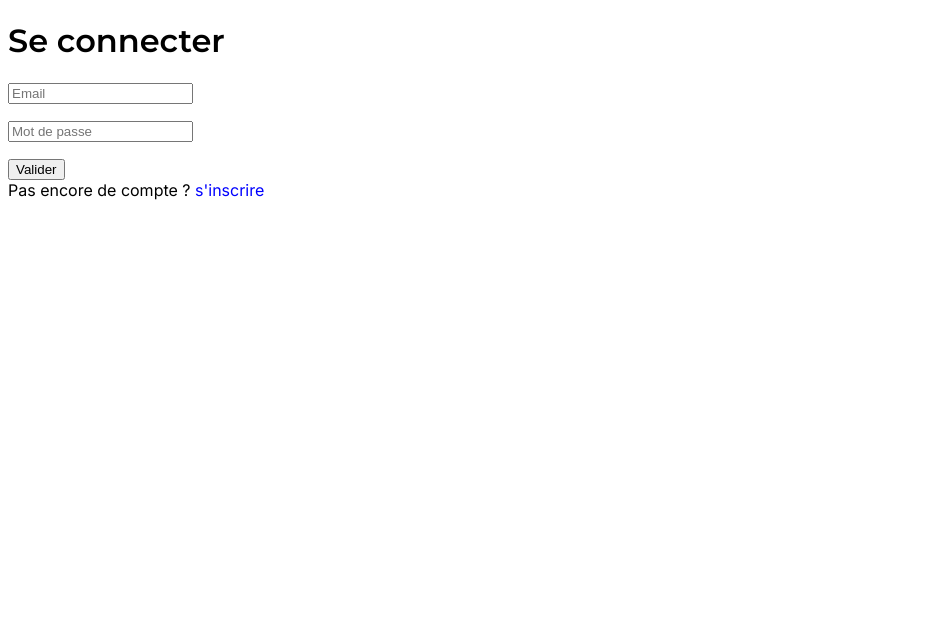
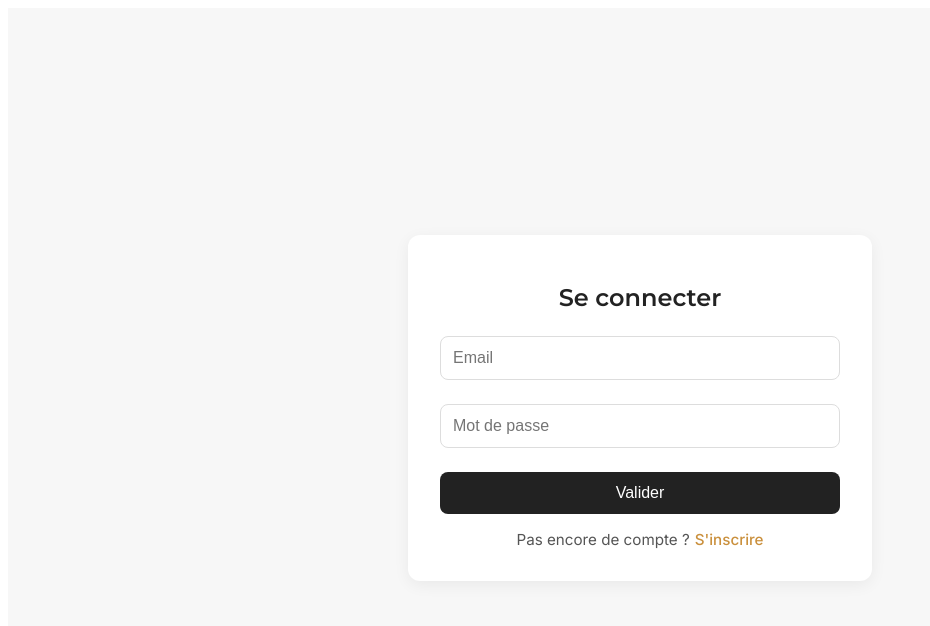
Before and after one commit to OthmaneB-Pro/bookly_front, a React (Vite) app: page / in a window 1280 px wide. Shown: the top 626 px of the page, without its empty margins (0-930 px from the left). Built offline with nearby package versions, Linux system fonts and the light colour scheme.

Commit message:
💄 F01 > Style for LoginPage without refacto

```diff
--- a/src/components/pages/login/LoginPage.tsx
+++ b/src/components/pages/login/LoginPage.tsx
@@ -4,6 +4,7 @@ import { useForm } from "react-hook-form";
 import type { SubmitHandler } from "react-hook-form";
 import { loginSchema, registerSchema } from "./zodSchema";
 import { useNavigate } from "react-router-dom";
+import styled from "styled-components";
 
 type LoginType = {
   email: string;
@@ -40,58 +41,167 @@ export default function LoginPage() {
   };
 
   return (
-    <form onSubmit={isRegister ? registerForm.handleSubmit(onRegisterSubmit) : loginForm.handleSubmit(onLoginSubmit)}>
-      <h1>{isRegister ? "S'inscrire" : "Se connecter"}</h1>
+    <Page>
+      <Form
+        onSubmit={
+          isRegister
+            ? registerForm.handleSubmit(onRegisterSubmit)
+            : loginForm.handleSubmit(onLoginSubmit)
+        }
+      >
+        <Title>{isRegister ? "S'inscrire" : "Se connecter"}</Title>
 
         {isRegister && (
           <>
-          <input
+            <Input
               type="text"
               placeholder="Prénom"
               {...registerForm.register("username")}
             />
-          <p>{registerForm.formState.errors.username?.message}</p>
+            <Error>{registerForm.formState.errors.username?.message}</Error>
           </>
         )}
 
-      <input
+        <Input
           type="email"
           placeholder="Email"
-        {...(isRegister ? registerForm.register("email") : loginForm.register("email"))}
+          {...(isRegister
+            ? registerForm.register("email")
+            : loginForm.register("email"))}
         />
-      <p>{(isRegister ? registerForm.formState.errors.email : loginForm.formState.errors.email)?.message}</p>
+        <Error>
+          {
+            (isRegister
+              ? registerForm.formState.errors.email
+              : loginForm.formState.errors.email
+            )?.message
+          }
+        </Error>
 
-      <input
+        <Input
           type="password"
           placeholder="Mot de passe"
-        {...(isRegister ? registerForm.register("password") : loginForm.register("password"))}
+          {...(isRegister
+            ? registerForm.register("password")
+            : loginForm.register("password"))}
         />
-      <p>{(isRegister ? registerForm.formState.errors.password : loginForm.formState.errors.password)?.message}</p>
+        <Error>
+          {
+            (isRegister
+              ? registerForm.formState.errors.password
+              : loginForm.formState.errors.password
+            )?.message
+          }
+        </Error>
 
         {isRegister && (
           <>
-          <input
+            <Input
               type="password"
               placeholder="Confirmer votre mot de passe"
               {...registerForm.register("confirmPassword")}
             />
-          <p>{registerForm.formState.errors.confirmPassword?.message}</p>
+            <Error>
+              {registerForm.formState.errors.confirmPassword?.message}
+            </Error>
           </>
         )}
 
-      <button disabled={isRegister ? registerForm.formState.isSubmitting : loginForm.formState.isSubmitting}>
+        <Button
+          disabled={
+            isRegister
+              ? registerForm.formState.isSubmitting
+              : loginForm.formState.isSubmitting
+          }
+        >
           Valider
-      </button>
+        </Button>
 
-      <div>
-        {isRegister ? "Déjà un compte ?" : "Pas encore de compte ?"}{" "}
-        <span
-          style={{ cursor: "pointer", color: "blue" }}
-          onClick={() => setIsRegister(!isRegister)}
-        >
-          {isRegister ? "se connecter" : "s'inscrire"}
+        <Switch>
+          {isRegister ? "Déjà un compte ?" : "Pas encore de compte ?"}
+          <span onClick={() => setIsRegister(!isRegister)}>
+            {isRegister ? "Se connecter" : "S'inscrire"}
           </span>
-      </div>
-    </form>
+        </Switch>
+      </Form>
+    </Page>
   );
 }
+const Page = styled.div`
+  min-height: 100vh;
+  display: flex;
+  justify-content: center;
+  align-items: center;
+  background: #f7f7f7fe;
+`;
+
+const Form = styled.form`
+  width: 400px;
+  padding: 32px;
+  background: #ffffff;
+  border-radius: 12px;
+  box-shadow: 0 4px 16px rgba(0, 0, 0, 0.06);
+  display: flex;
+  flex-direction: column;
+  gap: 16px;
+`;
+
+const Title = styled.h1`
+  text-align: center;
+  font-size: 1.5rem;
+  color: #222;
+  margin-bottom: 8px;
+`;
+
+const Input = styled.input`
+  padding: 12px;
+  border: 1px solid #ddd;
+  border-radius: 8px;
+  font-size: 1rem;
+  outline: none;
+  transition: border 0.2s ease;
+
+  &:focus {
+    border-color: #c5a880;
+  }
+`;
+
+const Error = styled.p`
+  font-size: 0.85rem;
+  color: #c0392b;
+  margin: -8px 0 0 0;
+`;
+
+const Button = styled.button`
+  padding: 12px;
+  background: #222;
+  border: none;
+  border-radius: 8px;
+  color: white;
+  font-size: 1rem;
+  font-weight: 500;
+  cursor: pointer;
+  transition: background 0.3s ease;
+
+  &:disabled {
+    background: #999;
+    cursor: not-allowed;
+  }
+
+  &:hover:not(:disabled) {
+    background: #444;
+  }
+`;
+
+const Switch = styled.div`
+  text-align: center;
+  font-size: 0.95rem;
+  color: #555;
+
+  span {
+    color: #ca903d;
+    cursor: pointer;
+    margin-left: 5px;
+    font-weight: 500;
+  }
+`;
```
Lines whose indentation alone changed are shown as unchanged.
